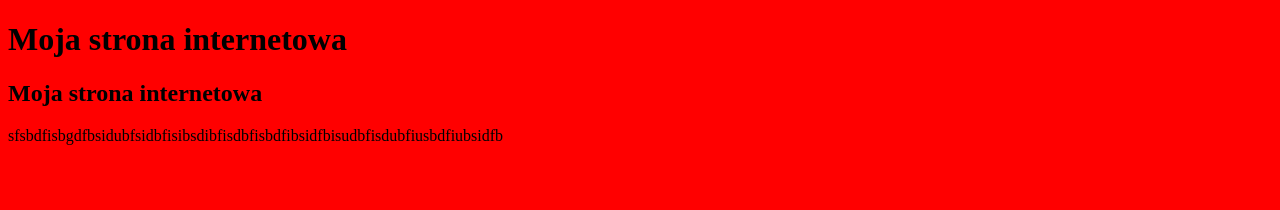
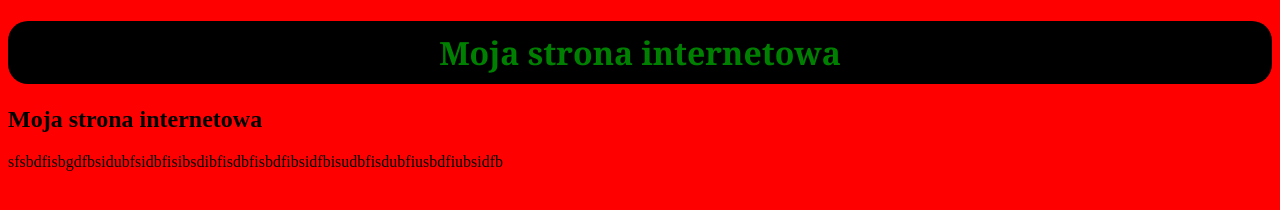
Before and after one commit to PiotrM06/piotrm06.github.io, a plain HTML site: page index.html in a window 1280 px wide. Drawn offline with Linux system fonts and the light colour scheme.

Commit message:
Update style.css

```diff
--- a/style.css
+++ b/style.css
@@ -1,3 +1,12 @@
 body{
     background-color: red;
 }
+h1{
+    color: green;
+    border: 1px white;
+    border-radius: 20px;
+    background-color: black;
+    text-align: center;
+    padding: 10px;
+    font-family: Cambria, Cochin, Georgia, Times, 'Times New Roman', serif;
+}
```
